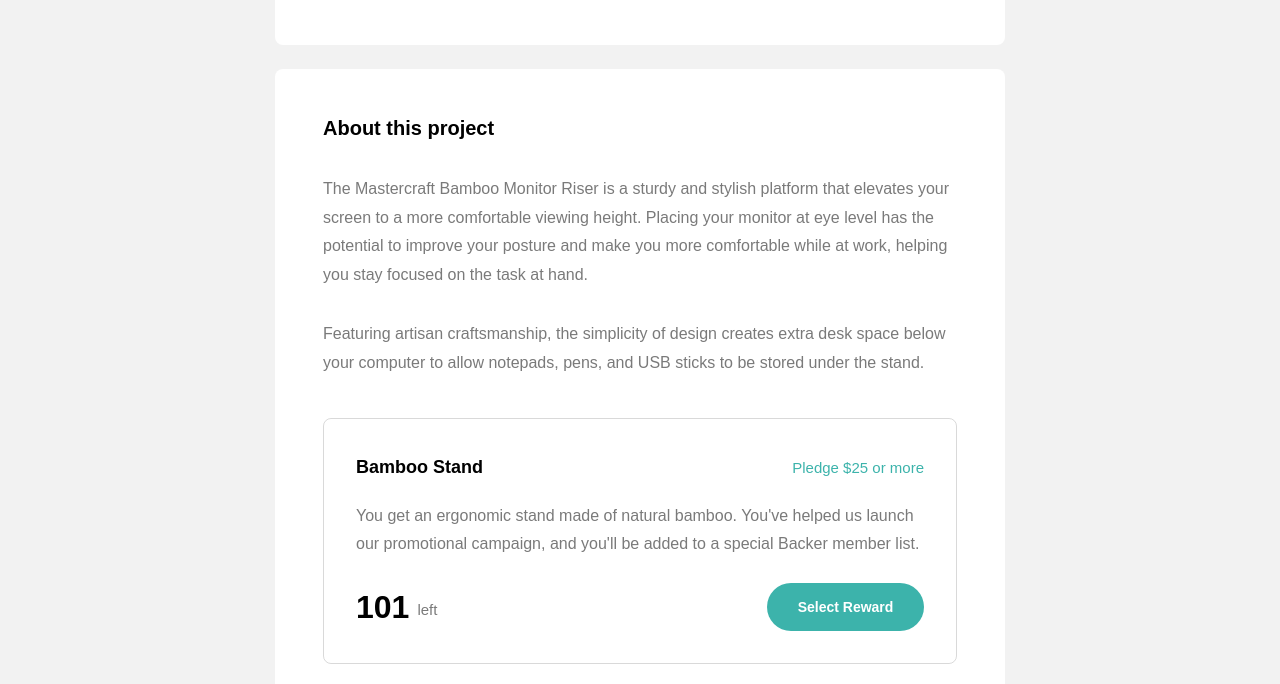
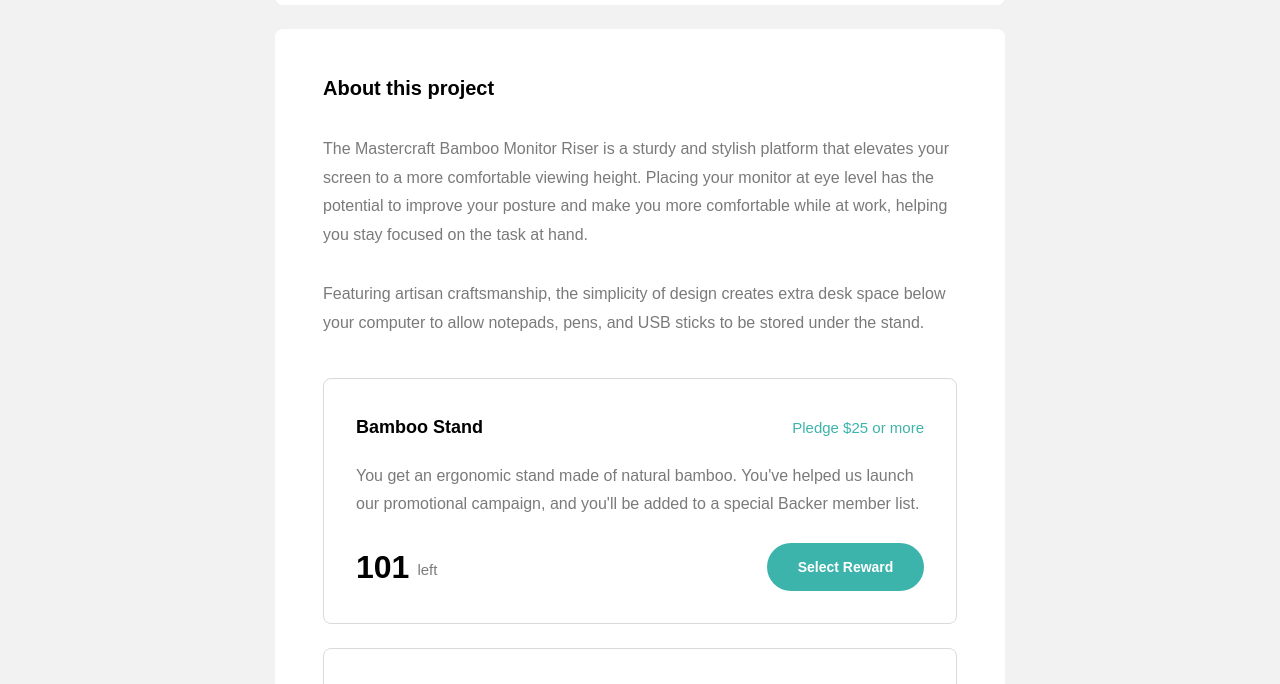
Before and after one commit to dtriana18/Crowdfunding-Product-Page, a website built with Vite: page index.html in a window 1280 px wide. Shown: the part 819-1503 px from the top of the page. Built offline with nearby package versions, Linux system fonts and the light colour scheme; files whose address does not match are found by name.

Commit message:
moved main content wrapper up a little bit for desktop view

```diff
--- a/src/scss/04-layout/_main-wrapper.scss
+++ b/src/scss/04-layout/_main-wrapper.scss
@@ -1,7 +1,13 @@
+@use "../01-utilities" as *;
+
 .main {
     position: relative;
     transform: translateY(-56px);
 
     width: min(85%, 730px);
     margin-inline: auto;
+
+    @include mq(tablet) {
+        transform: translateY(-96px);
+    }
 }
```
